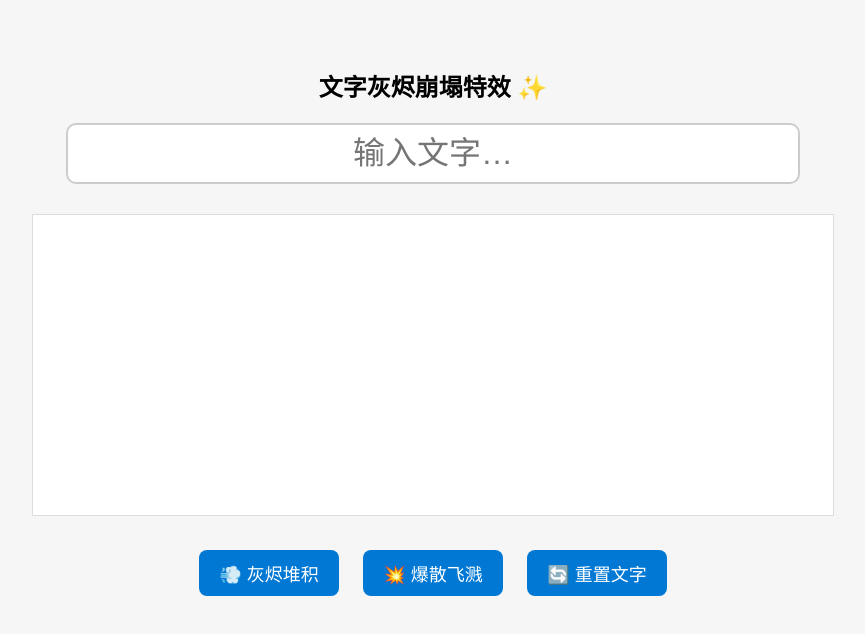
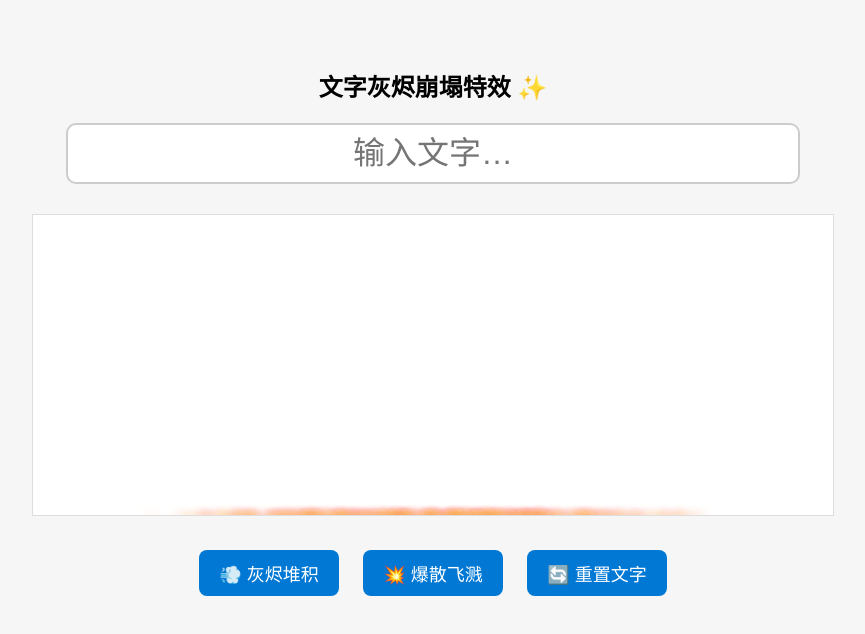
Before and after one commit to keegoo/fun-codes, a plain HTML site: page pixel-font/pixel-font.html in a window 1280 px wide. Both pictures are taken after a click on the button "💥 爆散飞溅". Shown: the whole page, without its empty margins (207-1072 px from the left). Drawn offline with Linux system fonts and the light colour scheme.

Commit message:
add glow effect to partical

```diff
--- a/pixel-font/pixel-font.html
+++ b/pixel-font/pixel-font.html
@@ -66,6 +66,14 @@
   columnHeights = new Array(canvas.width).fill(0)
 }
 
+function drawParticleWithGlow(x, y, size, r, g, b, glowIntensity) {
+  ctx.shadowBlur = glowIntensity
+  ctx.shadowColor = `rgb(${r},${g},${b})`
+  ctx.fillStyle = `rgb(${r},${g},${b})`
+  ctx.fillRect(x, y, size, size)
+  ctx.shadowBlur = 0
+}
+
 function drawText(text) {
   ctx.clearRect(0, 0, canvas.width, canvas.height)
   ctx.font = 'bold 80px Arial'
@@ -125,18 +133,20 @@
       p.age++
     }
     let r, g, b
+    let glowIntensity = 0
     if (!p.settled) {
       r = p.emberR
       g = p.emberG
       b = p.emberB
+      glowIntensity = 8
     } else {
       const fade = Math.min(p.age / 90, 1)
       r = Math.floor(p.emberR + (220 - p.emberR) * fade)
       g = Math.floor(p.emberG + (220 - p.emberG) * fade)
       b = Math.floor(p.emberB + (220 - p.emberB) * fade)
+      glowIntensity = Math.floor(8 * (1 - fade))
     }
-    ctx.fillStyle = `rgb(${r},${g},${b})`
-    ctx.fillRect(p.x, p.y, p.size, p.size)
+    drawParticleWithGlow(p.x, p.y, p.size, r, g, b, glowIntensity)
   }
   if (particles.some(p => !p.settled)) requestAnimationFrame(animateAsh)
 }
@@ -152,22 +162,25 @@
     if (p.y > canvas.height) p.y = canvas.height
     const speed = Math.sqrt(p.vx * p.vx + p.vy * p.vy)
     let r, g, b
+    let glowIntensity = 0
     if (speed > 3) {
       r = 255
       g = Math.floor(100 + Math.random() * 80)
       b = Math.floor(20 + Math.random() * 40)
+      glowIntensity = 12
     } else if (speed > 1) {
       const fade = (speed - 1) / 2
       r = Math.floor(220 + 35 * fade)
       g = Math.floor(120 + 40 * fade)
       b = Math.floor(60 + 20 * fade)
+      glowIntensity = Math.floor(8 * fade)
     } else {
       r = 180
       g = 170
       b = 165
+      glowIntensity = 0
     }
-    ctx.fillStyle = `rgb(${r},${g},${b})`
-    ctx.fillRect(p.x, p.y, p.size, p.size)
+    drawParticleWithGlow(p.x, p.y, p.size, r, g, b, glowIntensity)
   }
   if (particles.some(p => p.y < canvas.height)) requestAnimationFrame(animateExplode)
 }
```
